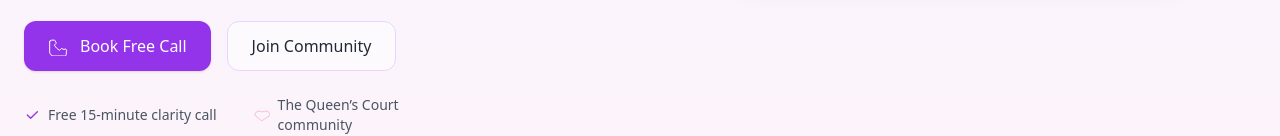
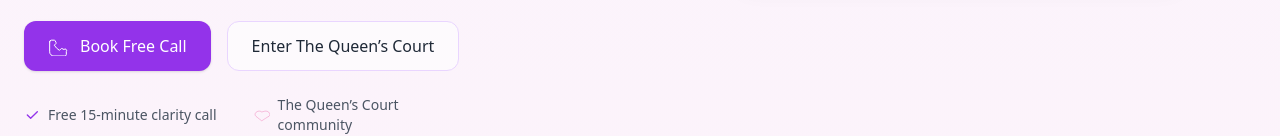
Before and after one commit to Zyron-Tech/queenly, a plain HTML site: page index.html in a window 1280 px wide. Shown: the part 817-953 px from the top of the page. Drawn offline with nearby package versions, Linux system fonts and the light colour scheme.

Commit message:
Update index.html

```diff
--- a/index.html
+++ b/index.html
@@ -101,8 +101,8 @@
               <svg class="w-5 h-5" viewBox="0 0 24 24" fill="none"><path d="M2 7a2 2 0 0 1 2-2h3.6a1 1 0 0 1 .9.56l1.2 2.4a1 1 0 0 1-.12 1.04l-2 2a16 16 0 0 0 6.2 6.2l2-2a1 1 0 0 1 1.04-.12l2.4 1.2A1 1 0 0 1 22 18.4V22a2 2 0 0 1-2 2H7a5 5 0 0 1-5-5V7z" stroke="currentColor" stroke-width="1.2" stroke-linecap="round" stroke-linejoin="round"/></svg>
               Book Free Call
             </a>
-            <a href="#services" class="inline-flex items-center gap-3 rounded-xl px-6 py-3 border border-purple-200 bg-white/60 hover:bg-white transition">
-              Join Community
+            <a href="/court" class="inline-flex items-center gap-3 rounded-xl px-6 py-3 border border-purple-200 bg-white/60 hover:bg-white transition">
+              Enter The Queen’s Court
             </a>
           </div>
 
```
